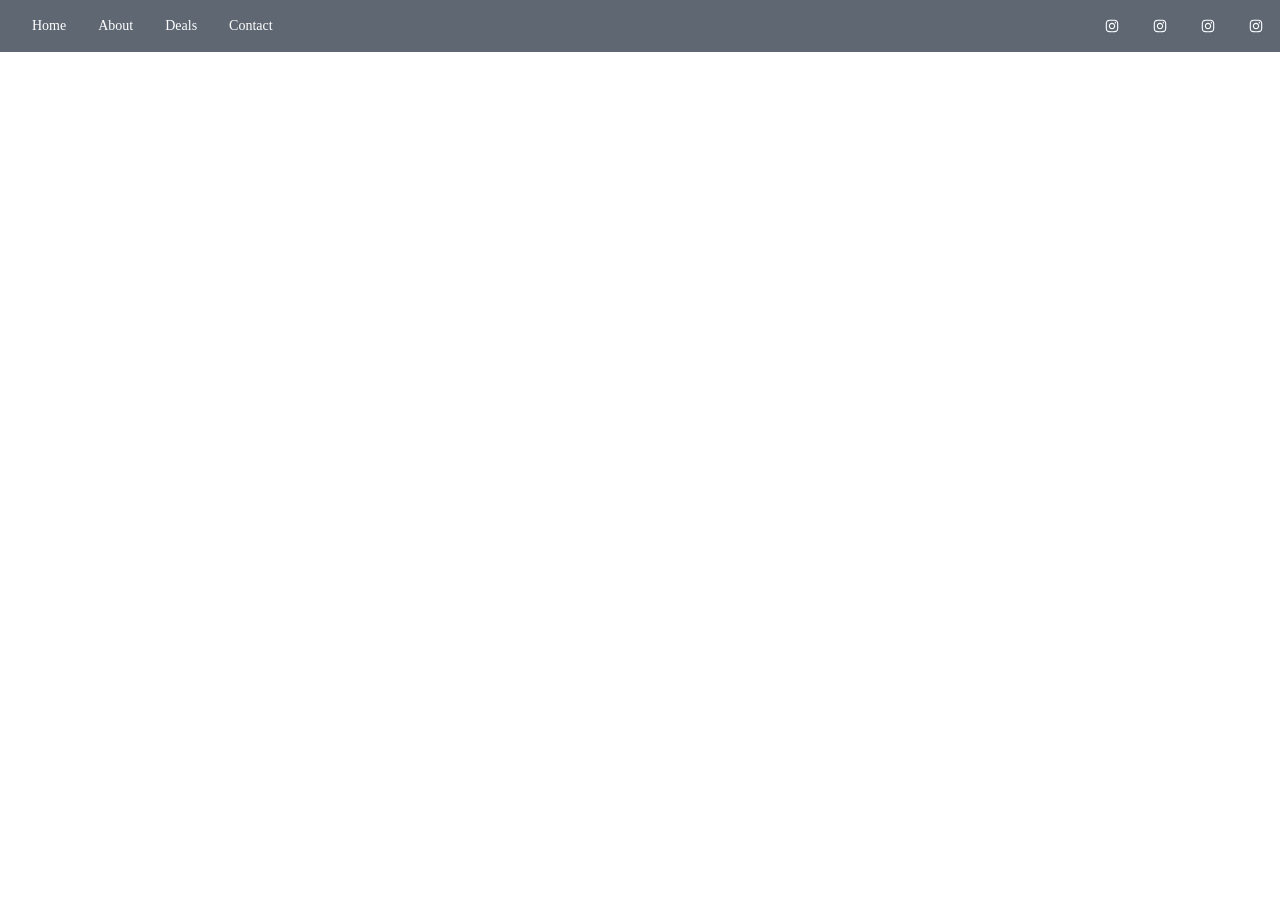
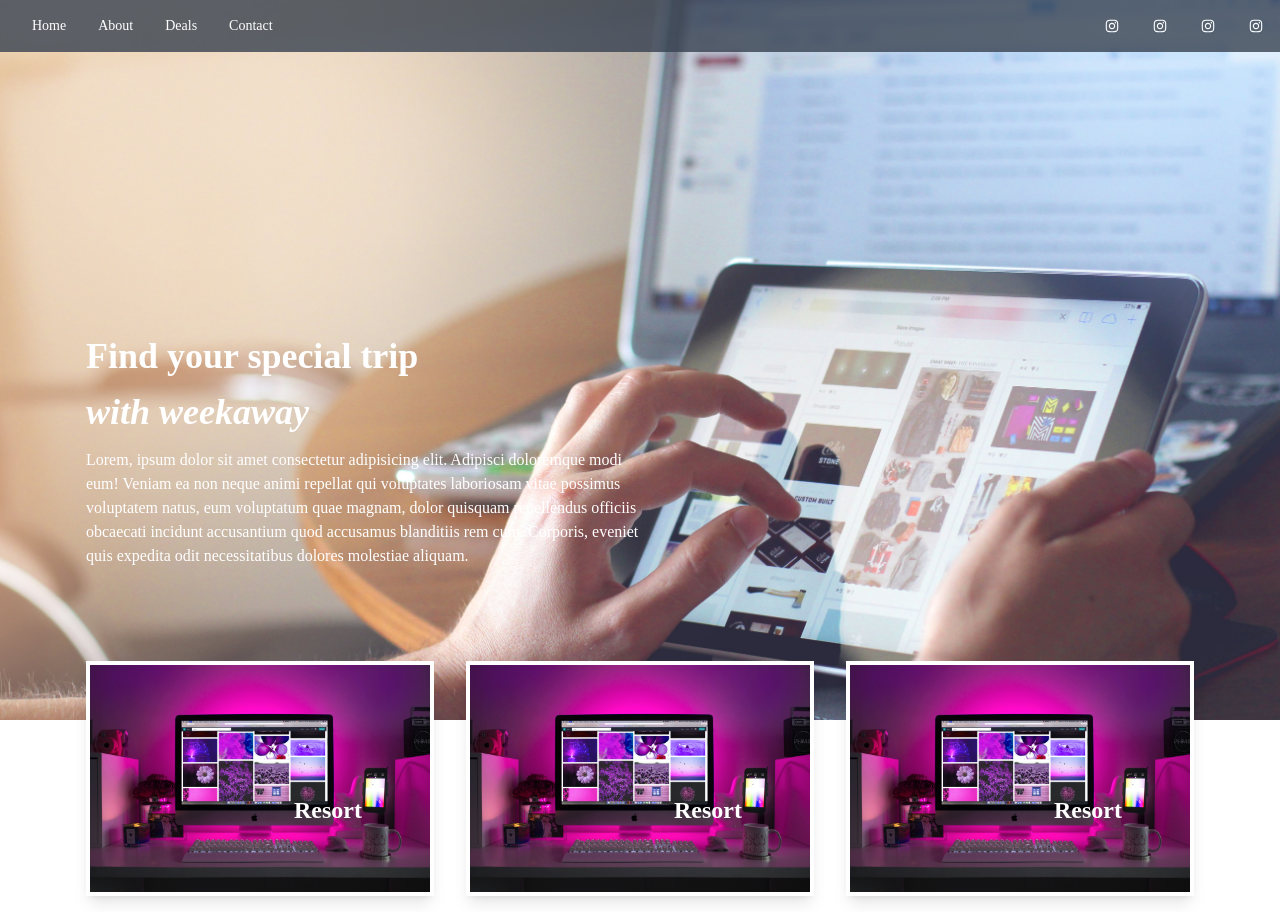
Before and after one commit to ayushh1804/Blood_Donation_Website, a React (Create React App) app: page / in a window 1280 px wide. Before the commit the page ends 800 px from the top, so only its background shows below. Built offline with nearby package versions, Linux system fonts and the light colour scheme.

Commit message:
Added Landing and Activities section

```diff
--- a/src/App.js
+++ b/src/App.js
@@ -1,10 +1,14 @@
 import Navbar from './components/Navbar';
+import Landing from './components/Landing';
+import Activities from './components/Activities';
 import './App.css';
 
 function App() {
-  return (
+  return (<>
    <Navbar />
-  );
+   <Landing/>
+   <Activities />
+  </>);
 }
 
 export default App;
--- /dev/null
+++ b/src/components/Activities.jsx
@@ -0,0 +1,25 @@
+import React from "react";
+import activityimg from "./assets/activity.jpg";
+const Activities = () => {
+  return (
+    <div className="max-w-[1140px] m-auto w-full md:flex mt-[-75px]">
+      <div className=" relative p-4">
+        <h3 className="absolute z-10 top-[50%] left-[50%] translate-x-[50%] translate-y-[50%] tect-white text-2xl font-bold text-white">Resort</h3>
+        <img className="w-full h-full object-cover relative border-4 border-white shadow-lg"  src={activityimg} alt="" />
+      </div>
+
+
+        <div className=" relative p-4">
+            <h3 className="absolute z-10 top-[50%] left-[50%] translate-x-[50%] translate-y-[50%] tect-white text-2xl font-bold text-white">Resort</h3>
+        <img className="w-full h-full object-cover relative border-4 border-white shadow-lg" src={activityimg} alt="" />
+        </div>
+
+      <div className=" relative p-4">
+        <h3 className="absolute z-10 top-[50%] left-[50%] translate-x-[50%] translate-y-[50%] tect-white text-2xl font-bold text-white">Resort</h3>
+        <img className="w-full h-full object-cover relative border-4 border-white shadow-lg" src={activityimg} alt="" />
+      </div>
+    </div>
+  );
+};
+
+export default Activities;
--- /dev/null
+++ b/src/components/Book.jsx
@@ -0,0 +1,9 @@
+import React from 'react'
+
+const Book = () => {
+  return (
+    <div></div>
+  )
+}
+
+export default Book
--- /dev/null
+++ b/src/components/Landing.jsx
@@ -0,0 +1,18 @@
+import React from 'react'
+import logo from "./assets/navbar.jpg";
+const Landing = () => {
+  return (
+   <div className='w-full h-[90vh]'>
+    <img src={logo} alt="" className='w-full h-full object-cover' />
+    <div className='max-w-[1140px] m-auto'>
+        <div className='absolute top-[40%] w-full md:-[50%] max-w-[600px] flex flex-col text-white p-4'>
+        <h1 className='font-bold text-4xl'>Find your special trip</h1>
+        <h2 className='text-4xl py-4 italic'>with weekaway</h2>
+        <p>Lorem, ipsum dolor sit amet consectetur adipisicing elit. Adipisci doloremque modi eum! Veniam ea non neque animi repellat qui voluptates laboriosam vitae possimus voluptatem natus, eum voluptatum quae magnam, dolor quisquam repellendus officiis obcaecati incidunt accusantium quod accusamus blanditiis rem cum. Corporis, eveniet quis expedita odit necessitatibus dolores molestiae aliquam.</p>
+    </div>
+    </div>
+   </div>
+  )
+}
+
+export default Landing
```
Also changed, not shown: src/index.css (+13 -13 lines), src/components/assets/activity.jpg (added).
